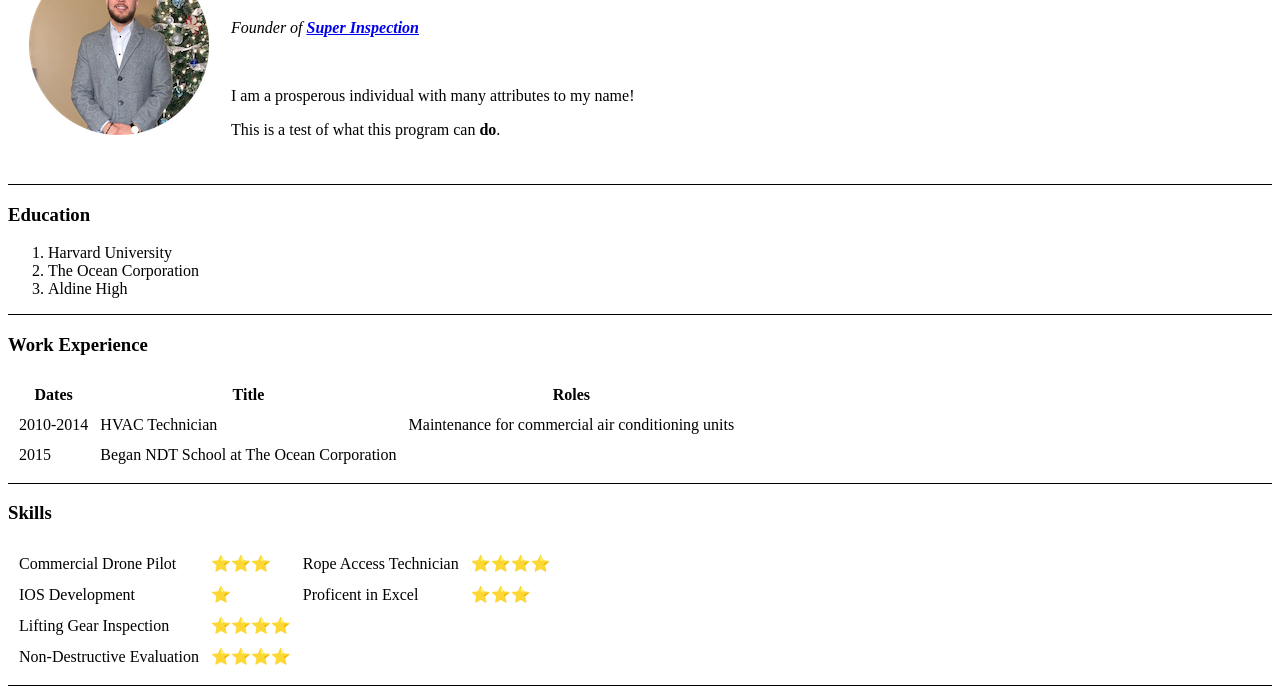
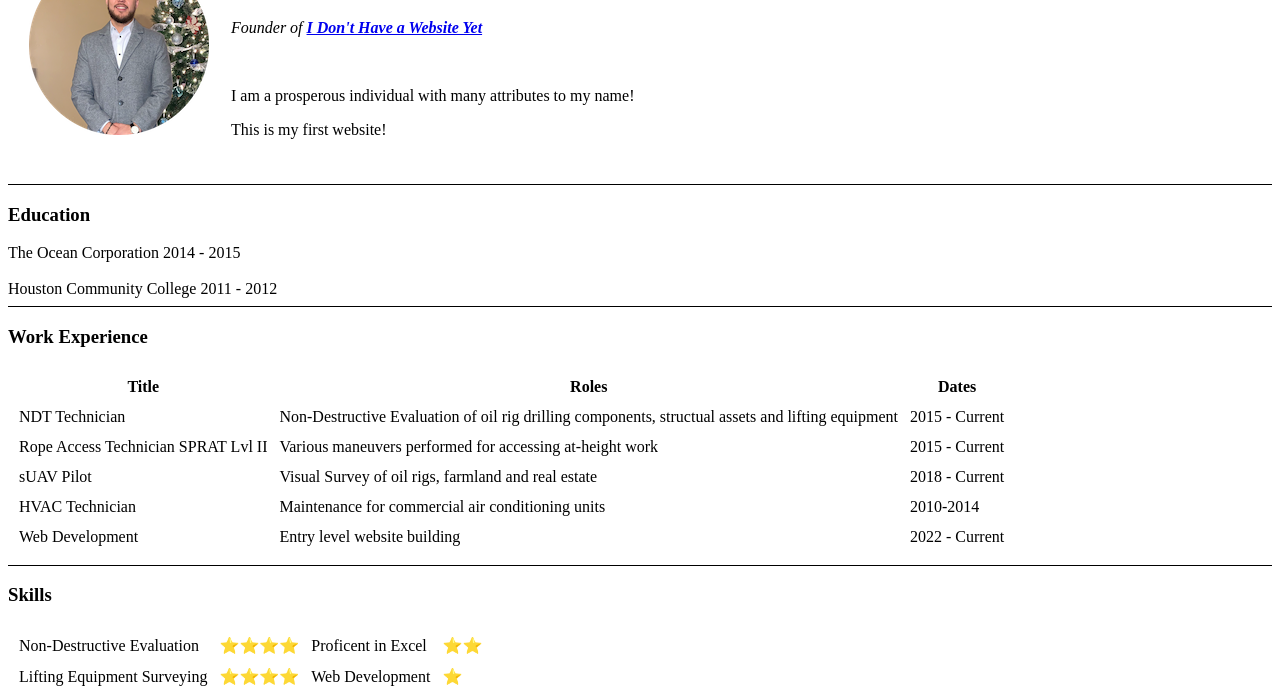
Before and after one commit to GiggleMugger/cv, a plain HTML site: page index.html in a window 1280 px wide. Shown: the part 90-784 px from the top of the page. Drawn offline with Linux system fonts and the light colour scheme.

Commit message:
Updated Index
I changed the entire index file for the better!

```diff
--- a/index.html
+++ b/index.html
@@ -12,10 +12,10 @@
       <td><img src="Images/IMG_7263-modified.png" alt="Alex Profile Picture"></td>
       <td>
         <h1>Alex Salmeron</h1>
-        <p><em>Founder of <strong><a href="https://www.google.com/">Super Inspection </a></strong></em></p>
+        <p><em>Founder of <strong><a href="https://www.google.com/"> I Don't Have a Website Yet </a></strong></em></p>
         <br>
         <p>I am a prosperous individual with many attributes to my name!</p>
-        <p>This is a test of what this program can <strong>do</strong>. </p>
+        <p>This is my first website!</p>
       </td>
     </tr>
   </table>
@@ -23,63 +23,87 @@
 
   <hr size=1 color=black>
   <h3>Education</h3>
-  <ol>
-    <li>Harvard University</li>
-    <li>The Ocean Corporation</li>
-    <li>Aldine High</li>
-  </ol>
-<hr size=1 color=black>
+  <table>
+    <tr> The Ocean Corporation</tr>
+    <tr> 2014 - 2015 </tr>
+    <br>
+    <br>
+    <tr> Houston Community College </tr>
+    <tr> 2011 - 2012 </tr>
+  </table>
+
+  <hr size=1 color=black>
   <h3>Work Experience</h3>
 
   <table cellspacing=10>
     <thead>
       <tr>
-        <th>Dates</th>
         <th>Title</th>
         <th>Roles</th>
+        <th>Dates</th>
       </tr>
     </thead>
+
+
+    <tr>
+      <td>NDT Technician</td>
+      <td>Non-Destructive Evaluation of oil rig drilling components, structual assets and lifting equipment </td>
+      <td>2015 - Current</td>
+    </tr>
+    <tr>
+      <td>Rope Access Technician SPRAT Lvl II</td>
+      <td>Various maneuvers performed for accessing at-height work </td>
+      <td>2015 - Current</td>
+    </tr>
+    <tr>
+      <td>sUAV Pilot</td>
+      <td>Visual Survey of oil rigs, farmland and real estate </td>
+      <td>2018 - Current</td>
+    </tr>
+
     <tbody>
-      <td>2010-2014</td>
       <td>HVAC Technician</td>
       <td>Maintenance for commercial air conditioning units</td>
+      <td>2010-2014</td>
     </tbody>
 
     <tr>
-      <td>2015</td>
-      <td>Began NDT School at The Ocean Corporation</td>
+      <td>Web Development</td>
+      <td>Entry level website building</td>
+      <td>2022 - Current</td>
     </tr>
+
   </table>
-<hr size=1 color=black>
+
+  <hr size=1 color=black>
   <h3>Skills</h3>
   <table cellspacing=10>
-
     <tr>
-      <td>Commercial Drone Pilot</td>
-      <td>⭐️⭐️⭐️</td>
+      <td>Non-Destructive Evaluation</td>
+      <td>⭐️⭐️⭐️⭐️</td>
+      <td>Proficent in Excel</td>
+      <td>⭐️⭐️</td>
+    </tr>
+    <tr>
+      <td>Lifting Equipment Surveying</td>
+      <td>⭐️⭐️⭐️⭐️</td>
+      <td>Web Development</td>
+      <td>⭐️</td>
+    </tr>
+    <tr>
       <td>Rope Access Technician</td>
       <td>⭐️⭐️⭐️⭐️</td>
     </tr>
     <tr>
-      <td>IOS Development</td>
-      <td>⭐️</td>
-      <td>Proficent in Excel</td>
+      <td>Commercial Drone Pilot</td>
       <td>⭐️⭐️⭐️</td>
-    </tr>
-    <tr>
-      <td>Lifting Gear Inspection</td>
-      <td>⭐️⭐️⭐️⭐️</td>
-    </tr>
-    <tr>
-      <td>Non-Destructive Evaluation</td>
-      <td>⭐️⭐️⭐️⭐️</td>
     </tr>
 
   </table>
-
-<hr size=1 color=black>
-<h3><a href="Hobbies.html"> Hobbies</a></h3>
-<h3><a href="Mycontact.html"> My Contact</a></h3>
+  <br>
+  <hr size=1 color=black>
+  <h3><a href="Hobbies.html"> Hobbies</a></h3>
+  <h3><a href="Mycontact.html"> My Contact</a></h3>
 
 
 </body>
```
